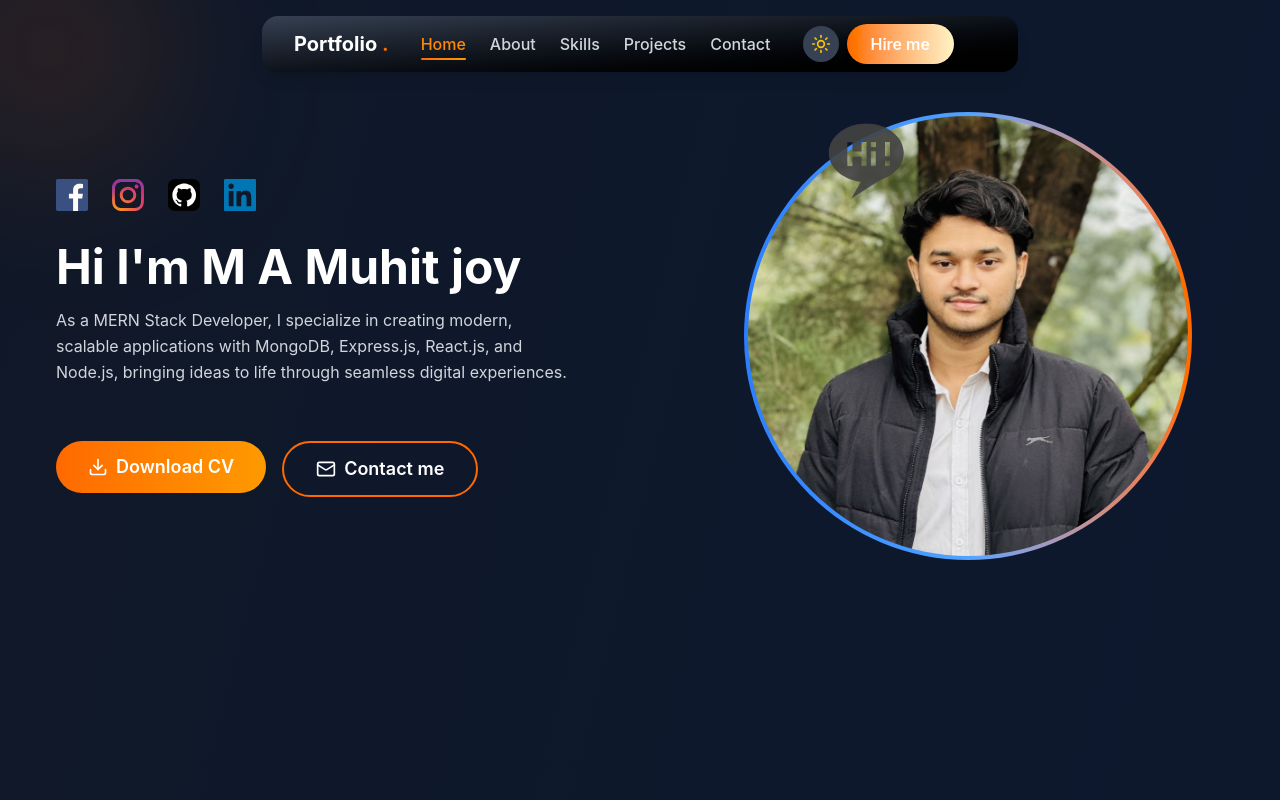
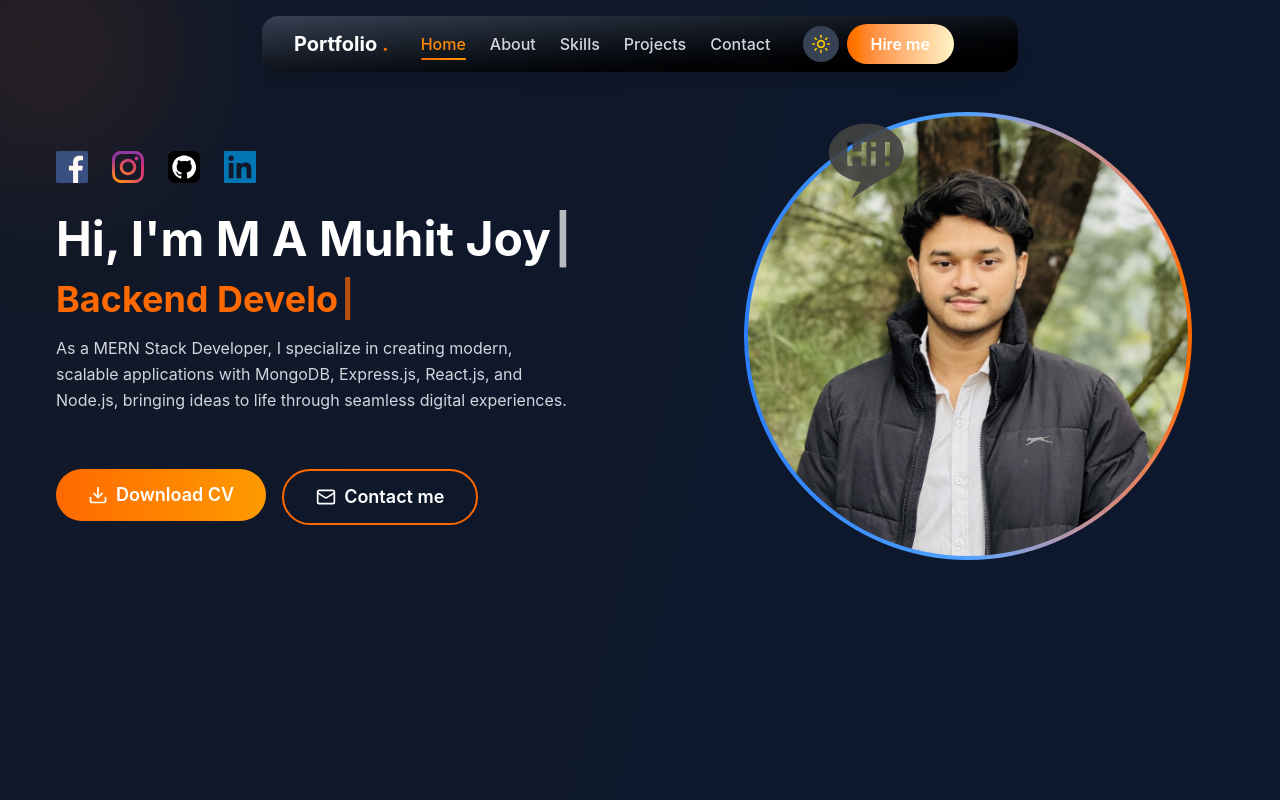
Before and after one commit to muhitjoy/portfolio, a React (Vite) app: page / in a window 1280 px wide. Shown: the top 800 px of the page. Built offline with nearby package versions, Linux system fonts and the light colour scheme.

Commit message:
add Hero section with typewriter animation and social links

```diff
--- a/src/components/Hero/Hero.jsx
+++ b/src/components/Hero/Hero.jsx
@@ -5,6 +5,7 @@ import LinkedIn from "../../assets/linkedin.svg";
 import { DownloadIcon, Mail } from "lucide-react";
 import hero from "../../assets/IMG_9159.JPG";
 import hi from "../../assets/Hi.svg";
+import { Typewriter } from "react-simple-typewriter";
 
 const Hero = ({ darkMode }) => {
   const socialIcons = [
@@ -80,11 +81,37 @@ const Hero = ({ darkMode }) => {
             </div>
             <h1
               className={`title-font text-3xl sm:text-4xl lg:text-5xl mb-4 font-bold ${theme.textPrimary}`}
-              data-aos="fade-up"
-              data-aos-delay="500"
             >
-              Hi I'm M A Muhit joy
+              <Typewriter
+                words={["Hi, I'm M A Muhit Joy"]}
+                loop={1}
+                cursor
+                cursorStyle="|"
+                typeSpeed={90}
+                deleteSpeed={0}
+                delaySpeed={1000}
+              />
             </h1>
+            <h3
+              className={`title-font text-2xl sm:text-2xl lg:text-4xl mb-4 font-bold ${theme.textPrimary}`}
+            >
+              <span className="text-orange-500">
+                <Typewriter
+                  words={[
+                    "Frontend Developer",
+                    "Backend Developer",
+                    "MERN Stack Developer",
+                  ]}
+                  loop={0} // infinite loop
+                  cursor
+                  cursorStyle="|"
+                  typeSpeed={80}
+                  deleteSpeed={60}
+                  delaySpeed={1200}
+                />
+              </span>
+            </h3>
+
             <p
               className={`mb-6 sm:mb-8 leading-relaxed max-w-md sm:max-w-lg ${theme.textSecondary}`}
               data-aos="fade-up"
```
